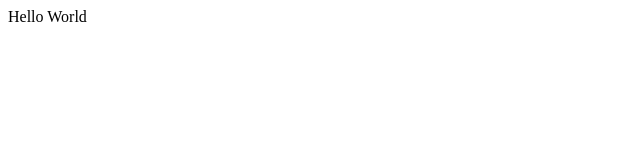
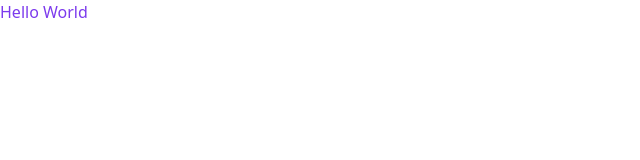
Before and after one commit to PatrickMoraisN/feedget, a React (Vite) app in the folder web/: page / in a window 1280 px wide. Shown: the top 160 px of the page, without its empty margins (0-640 px from the left). Built offline with nearby package versions, Linux system fonts and the light colour scheme.

Commit message:
chore: add tailwind css

```diff
--- a/web/package.json
+++ b/web/package.json
@@ -17,6 +17,7 @@
     "@typescript-eslint/eslint-plugin": "^5.21.0",
     "@typescript-eslint/parser": "^5.21.0",
     "@vitejs/plugin-react": "^1.3.0",
+    "autoprefixer": "^10.4.7",
     "eslint": "^8.14.0",
     "eslint-config-airbnb": "^19.0.4",
     "eslint-config-prettier": "^8.5.0",
@@ -25,7 +26,9 @@
     "eslint-plugin-prettier": "^4.0.0",
     "eslint-plugin-react": "^7.29.4",
     "eslint-plugin-react-hooks": "^4.5.0",
+    "postcss": "^8.4.13",
     "prettier": "2.6.2",
+    "tailwindcss": "^3.0.24",
     "typescript": "^4.6.3",
     "vite": "^2.9.5"
   }
--- /dev/null
+++ b/web/postcss.config.js
@@ -0,0 +1,6 @@
+module.exports = {
+  plugins: {
+    tailwindcss: {},
+    autoprefixer: {},
+  },
+}
--- a/web/src/App.tsx
+++ b/web/src/App.tsx
@@ -1,7 +1,7 @@
 import { useState } from 'react';
 
 function App() {
-  return <div>Hello World</div>;
+  return <div className='text-violet-600'>Hello World</div>;
 }
 
 export default App;
--- /dev/null
+++ b/web/src/global.css
@@ -0,0 +1,3 @@
+@tailwind base;
+@tailwind components;
+@tailwind utilities;
--- a/web/src/main.tsx
+++ b/web/src/main.tsx
@@ -1,6 +1,8 @@
 import React from 'react';
 import ReactDOM from 'react-dom/client';
 import App from './App';
+
+import './global.css';
 
 ReactDOM.createRoot(document.getElementById('root')!).render(
   <React.StrictMode>
--- /dev/null
+++ b/web/tailwind.config.js
@@ -0,0 +1,7 @@
+module.exports = {
+  content: ['./src/**/*.tsx'],
+  theme: {
+    extend: {},
+  },
+  plugins: [],
+};
```
Also changed, not shown: 1 other file (tests, documents, lock files or other folders).
